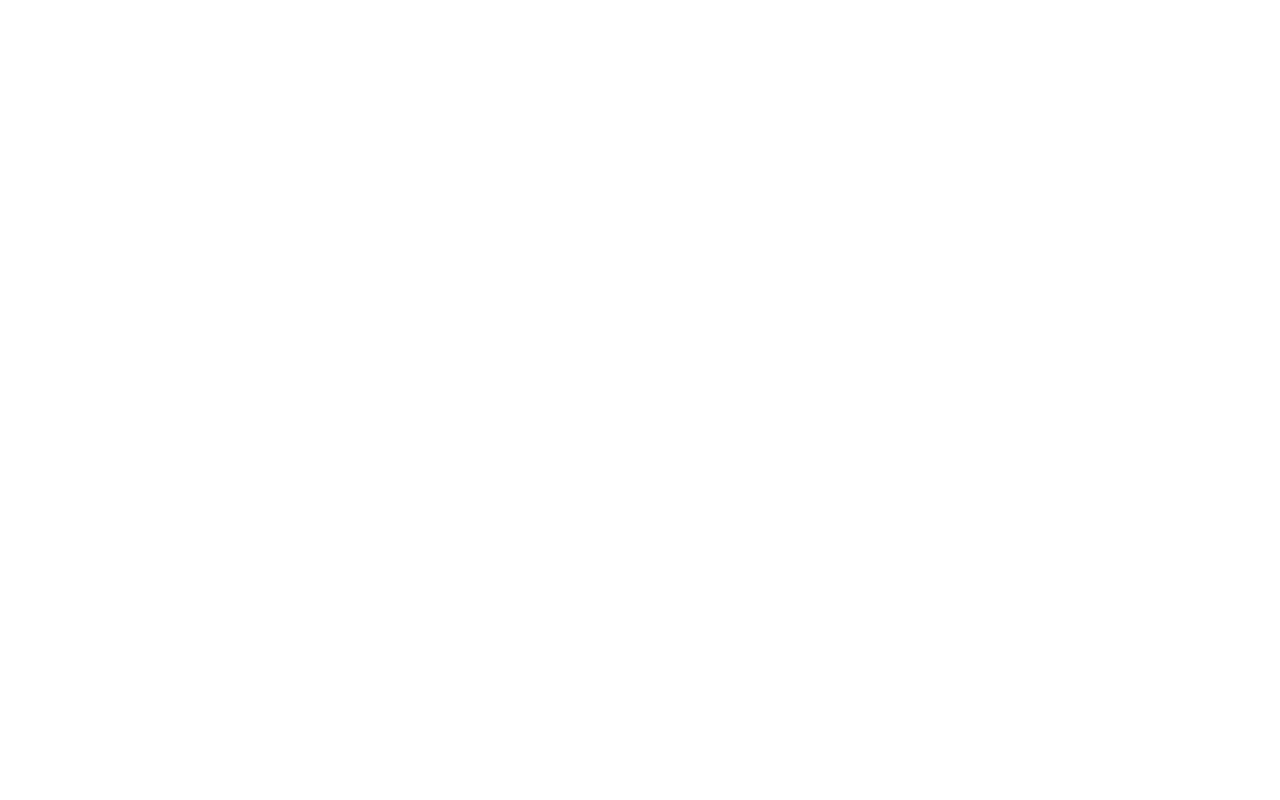
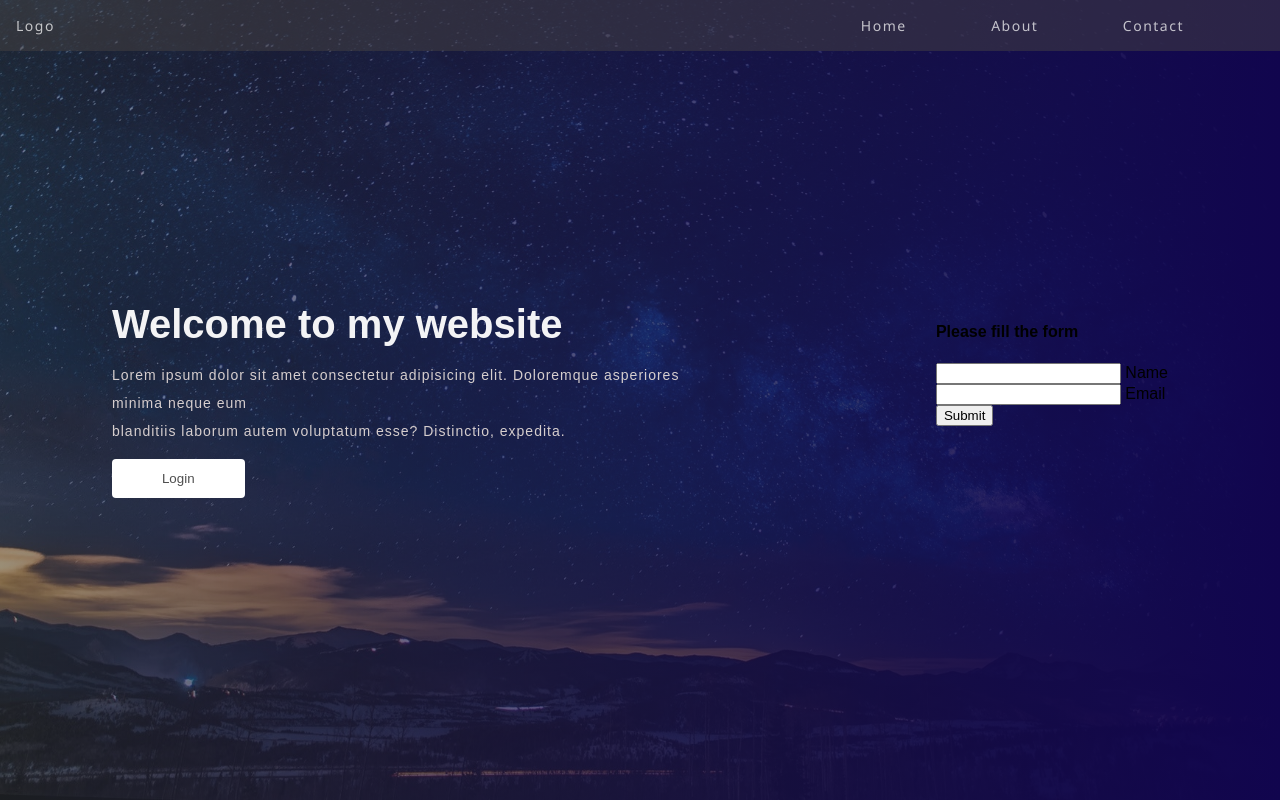
Before and after one commit to MUHSIN22/Website-using-flex, a plain HTML site: page index.html in a window 1280 px wide. Drawn offline with Linux system fonts and the light colour scheme.

Commit message:
Some styles are added

```diff
--- a/index.html
+++ b/index.html
@@ -1,13 +1,57 @@
 <!DOCTYPE html>
 <html lang="en">
-<head>
-    <meta charset="UTF-8">
-    <meta name="viewport" content="width=device-width, initial-scale=1.0">
+  <head>
+    <meta charset="UTF-8" />
+    <meta name="viewport" content="width=device-width, initial-scale=1.0" />
+    <link rel="stylesheet" href="./style.css" />
     <title>Flex website</title>
-</head>
-<body>
+  </head>
+  <body>
     <header>
-        <div class="container"></div>
+      <div class="container">
+        <a href="#">Logo</a>
+        <nav>
+          <a href="#">Home</a>
+          <a href="#">About</a>
+          <a href="#">Contact</a>
+        </nav>
+      </div>
     </header>
-</body>
+
+    <main>
+      <section>
+        <div class="banner-container">
+          <div class="container">
+            <div class="right">
+              <div class="left-section">
+                <h1>Welcome to my website</h1>
+                <p>
+                  Lorem ipsum dolor sit amet consectetur adipisicing elit.
+                  Doloremque asperiores minima neque eum <br />blanditiis
+                  laborum autem voluptatum esse? Distinctio, expedita.
+                </p>
+                <button>Login</button>
+              </div>
+            </div>
+            <div class="right-section">
+              <h4>Please fill the form</h4>
+              <form action="">
+                <div class="input-group">
+                  <input type="text" name="name" id="name" />
+                  <label for="name">Name</label>
+                </div>
+                <div class="input-group">
+                  <input type="email" name="email" id="email" />
+                  <label for="email">Email</label>
+                </div>
+                <div class="btn-section">
+                  <input type="Submit" class="submit-button" />
+                </div>
+              </form>
+            </div>
+          </div>
+        </div>
+      </section>
+    </main>
+  </body>
 </html>
--- a/style.css
+++ b/style.css
@@ -0,0 +1,69 @@
+*{
+    box-sizing: border-box;
+}
+body{
+    margin: 0;
+    padding: 0;
+    font-family: Arial, Helvetica, sans-serif;
+}
+header{
+    width: 100%;
+    background-color: rgba(70, 67, 67, 0.5);
+    padding: 1rem;
+    position: absolute;
+    top: 0;
+}
+header .container{
+    display: flex;
+    justify-content: space-between;
+}
+header a{
+    text-decoration: none;
+    margin-right: 80px;
+    font-size: 14px;
+    font-family: 'Segoe UI', Tahoma, Geneva, Verdana, sans-serif;
+    letter-spacing: 1.5px;
+    color: rgba(255, 255, 255, 0.719);
+}
+.banner-container{
+    width: 100%;
+    height: 100vh;
+    background: linear-gradient(90deg,rgba(54, 59, 66, 0.5),rgba(17,5,78,255)),url(./images/main.jpg);
+    background-position: center;
+    background-size: cover;
+    display: flex;
+    align-items: center;
+}
+.banner-container .left-section h1{
+    margin: 0;
+}
+.banner-container .container{
+    display: flex;
+    justify-content: space-around;
+    width: 100%;
+}
+.left-section{
+    width: 600px;
+}
+.left-section h1{
+    margin: 0;
+    color: white;
+    font-size: 40px;
+    opacity: .95;
+}
+.left-section p{
+    margin: 0;
+    font-size: 14px;
+    margin-top: 1em;
+    margin-bottom: 1em;
+    line-height: 28px;
+    letter-spacing: 1px;
+    color: rgba(214, 206, 206, 05);
+}
+.left-section button{
+    color: rgb(78, 78, 78);
+    background-color: white;
+    border: none;
+    padding: 12px 50px;
+    border-radius: 4px;
+}
```
Also changed, not shown: images/main.jpg (renamed from images/pexels-pixabay-355465.jpg).
